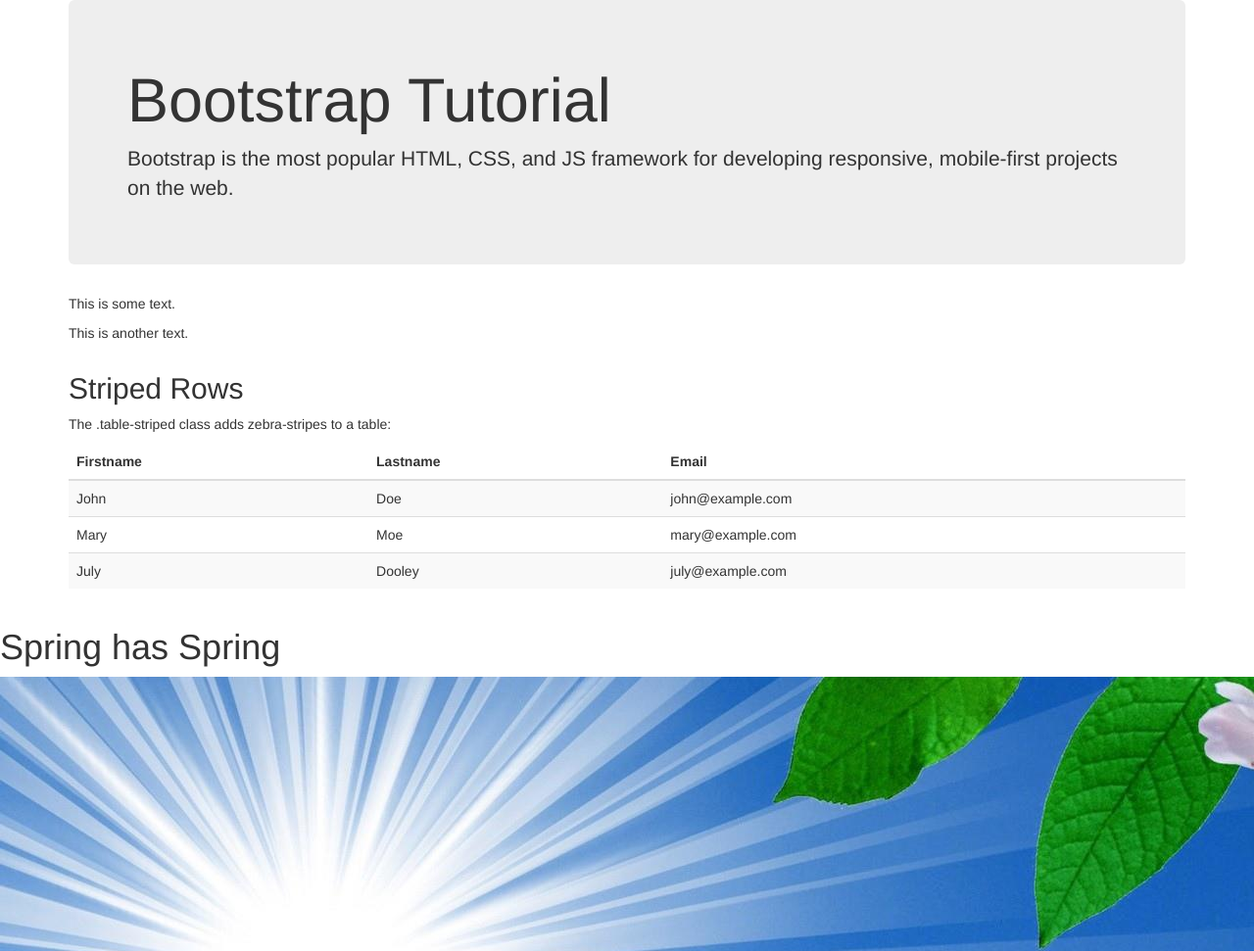
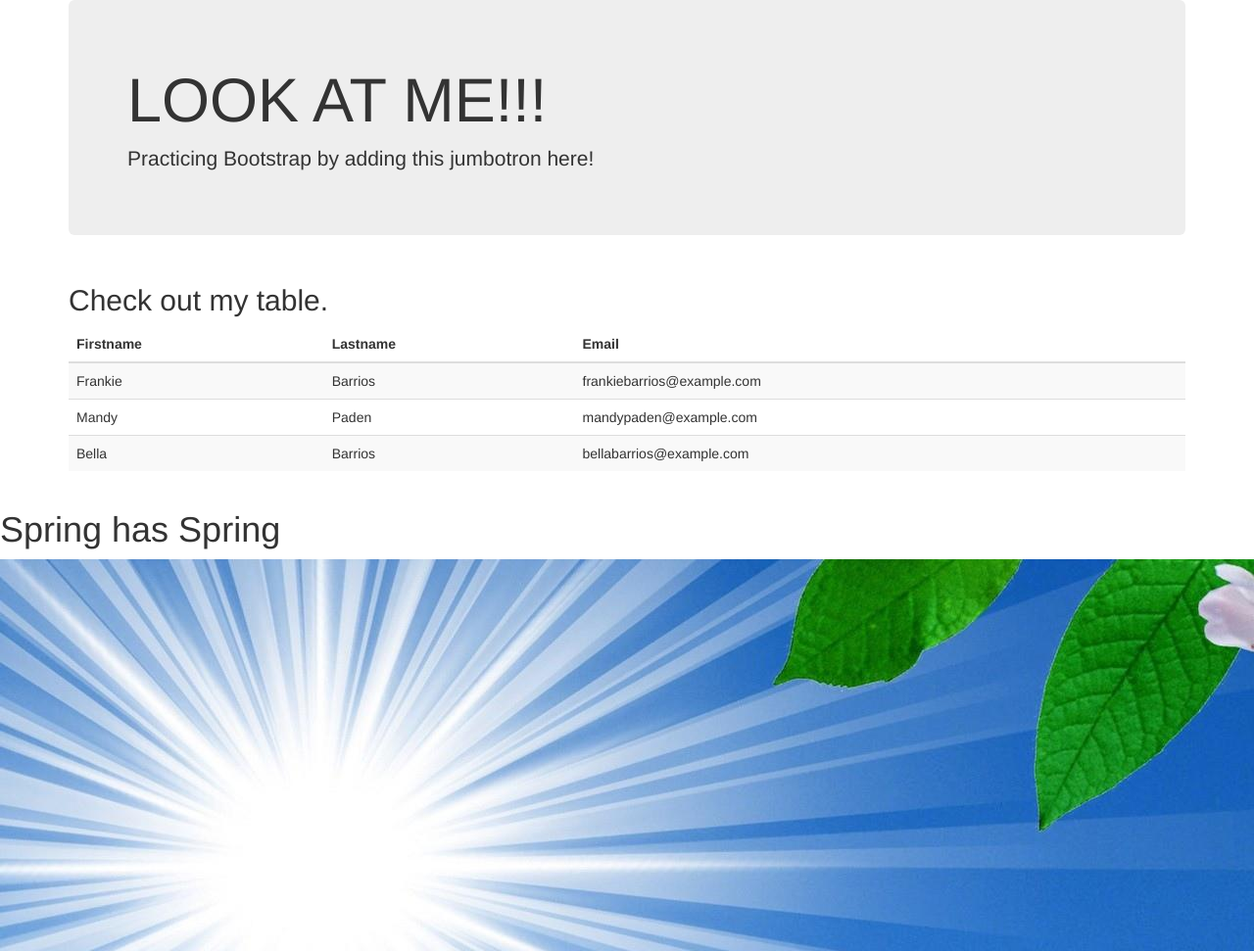
Before and after one commit to KillaGorillaFb/Spring, a plain HTML site: page index.html in a window 1280 px wide. Shown: the top 971 px of the page at 98% size. Drawn offline with nearby package versions, Linux system fonts and the light colour scheme.

Commit message:
Adding Bootstrap

```diff
--- a/index.html
+++ b/index.html
@@ -14,17 +14,15 @@
   <!-- Jumbotron -->
   <div class="container">
     <div class="jumbotron">
-      <h1>Bootstrap Tutorial</h1>
-      <p>Bootstrap is the most popular HTML, CSS, and JS framework for developing responsive, mobile-first projects on the web.</p>
+      <h1>LOOK AT ME!!!</h1>
+      <p>Practicing Bootstrap by adding this jumbotron here!</p>
     </div>
-    <p>This is some text.</p>
-    <p>This is another text.</p>
+
   </div>
 
   <!-- Bootstrap Table -->
   <div class="container">
-  <h2>Striped Rows</h2>
-  <p>The .table-striped class adds zebra-stripes to a table:</p>
+  <h2>Check out my table.</h2>
   <table class="table table-striped">
     <thead>
       <tr>
@@ -35,19 +33,19 @@
     </thead>
     <tbody>
       <tr>
-        <td>John</td>
-        <td>Doe</td>
-        <td>john@example.com</td>
+        <td>Frankie</td>
+        <td>Barrios</td>
+        <td>frankiebarrios@example.com</td>
       </tr>
       <tr>
-        <td>Mary</td>
-        <td>Moe</td>
-        <td>mary@example.com</td>
+        <td>Mandy</td>
+        <td>Paden</td>
+        <td>mandypaden@example.com</td>
       </tr>
       <tr>
-        <td>July</td>
-        <td>Dooley</td>
-        <td>july@example.com</td>
+        <td>Bella</td>
+        <td>Barrios</td>
+        <td>bellabarrios@example.com</td>
       </tr>
     </tbody>
   </table>
```
